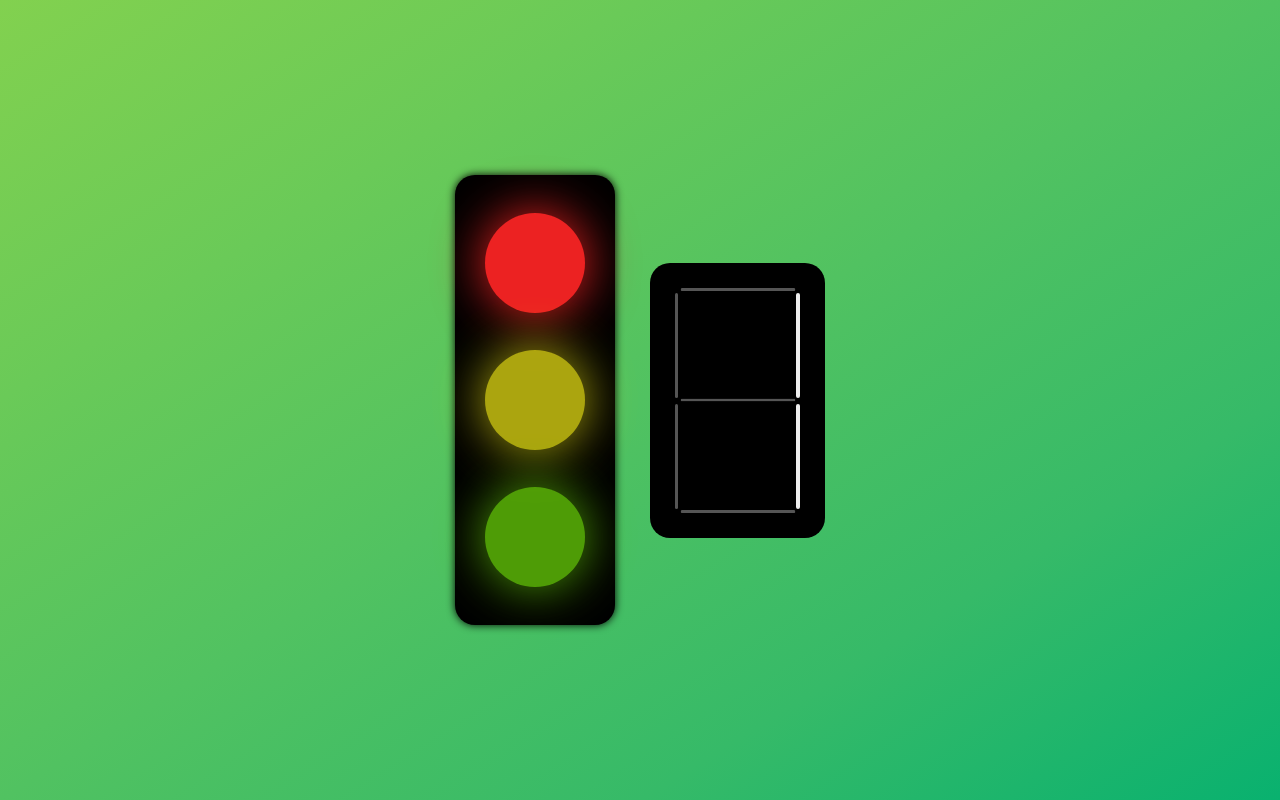
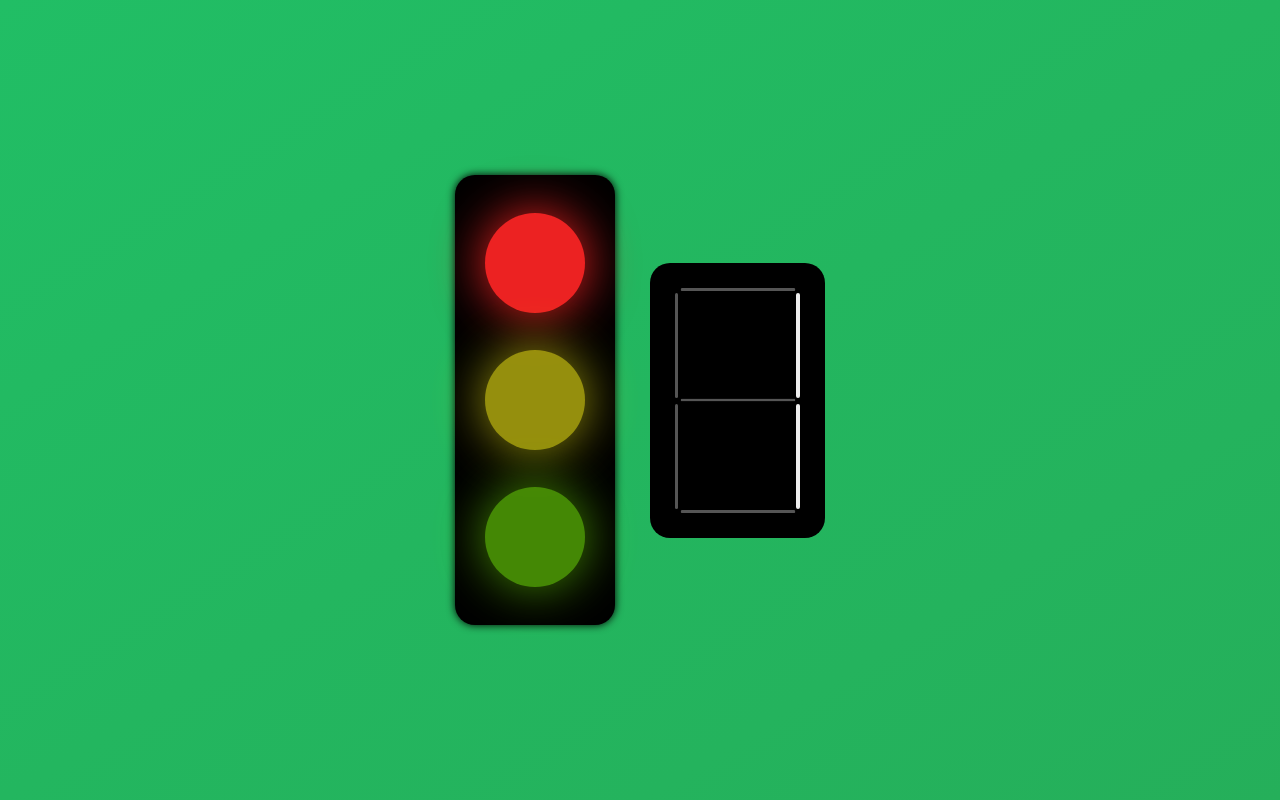
Before and after one commit to Developer-Samuel/Traffic-Light, a plain HTML site: page index.html in a window 1280 px wide. Drawn offline with nearby package versions, Linux system fonts and the light colour scheme.

Commit message:
commit-2

```diff
--- a/css/style.css
+++ b/css/style.css
@@ -11,7 +11,7 @@
     position: absolute;
     width: 100%;
     height: 100vh;
-    background: linear-gradient(to right bottom, #82d14f, #6aca58, #51c261, #36ba68, #09b16f);
+    background: linear-gradient(to right bottom, #21be65, #22ba62, #23b65f, #24b35d, #25af5a);
 }
 .container
 {
@@ -44,7 +44,7 @@
     height: 100px;
     margin: auto;
     border-radius: 50%;
-    opacity: .75;
+    opacity: .65;
 }
 .traffic-light .light.active
 {
```
